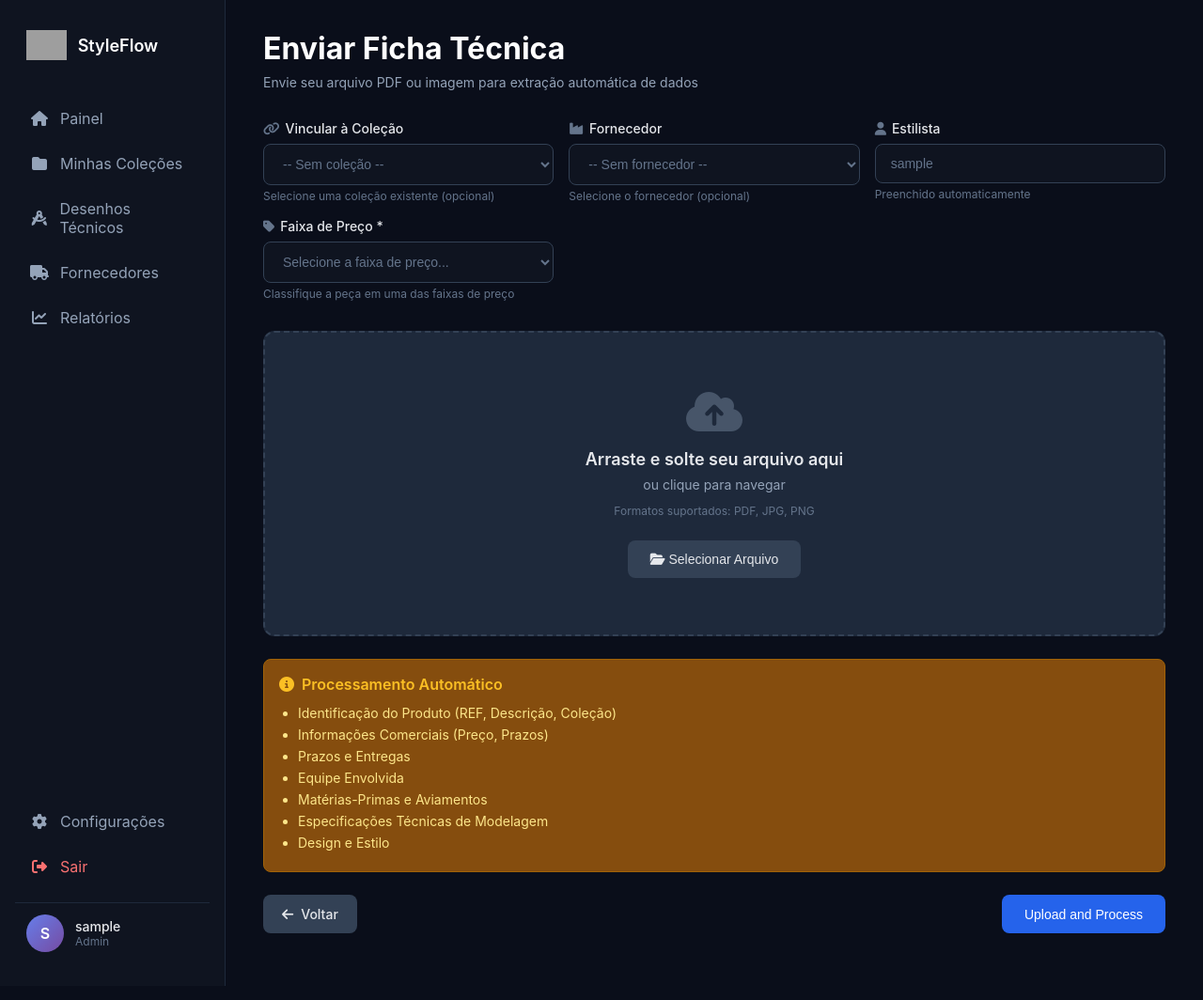
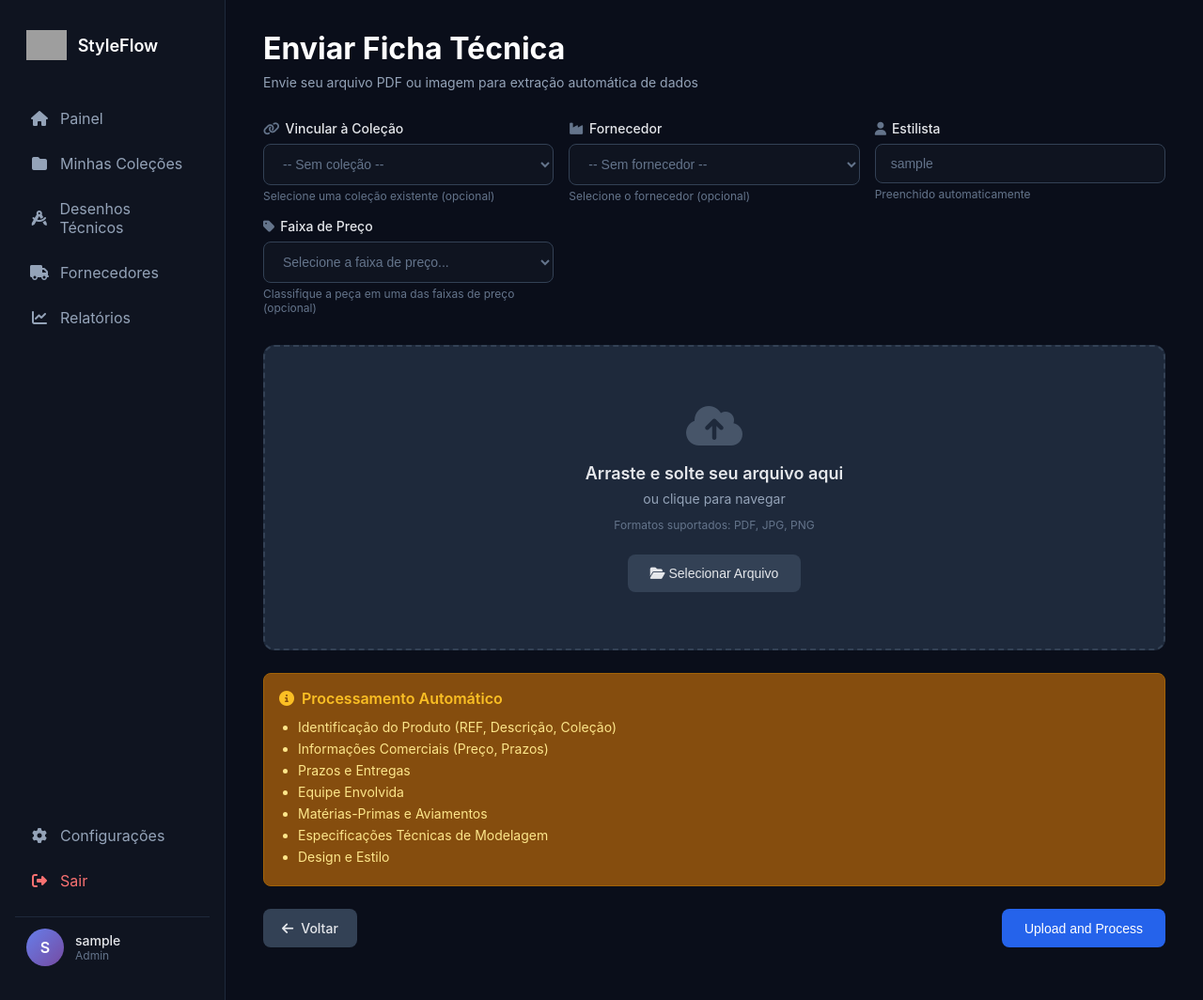
Before and after one commit to tempotec/AutoPLM, a Flask app: page /upload_pdf in a window 1280 px wide. Shown: the whole page at 94% size. Run offline with Flask 3, Linux system fonts and the light colour scheme; the visitor is signed in with stand-in values (Sample User, id 1); tables that the repository leaves empty hold one stand-in row (values such as "Sample post"); parts of the project's set-up code (start-up, migrations or seed data) failed here and were passed over; some libraries are stand-ins or nearby versions; grey boxes are pictures that could not be loaded.

Commit message:
Make price range selection optional on PDF uploads
Removes the `DataRequired` validator from the `price_range` field in the `UploadPDFForm` and updates the corresponding template to remove the asterisk and add "(opcional)" to the hint text.

Replit-Commit-Author: Agent
Replit-Commit-Session-Id: 780984e5-0984-45a1-afa8-57b91a930ad9
Replit-Commit-Checkpoint-Type: full_checkpoint
Replit-Commit-Event-Id: 5657d1b1-38bc-44b5-b88e-06ab64e963c4
Replit-Commit-Screenshot-Url: https://storage.googleapis.com/screenshot-production-us-central1/4e214fa5-6637-4e45-915d-1a3deb8e739e/780984e5-0984-45a1-afa8-57b91a930ad9/QnWeFJf

```diff
--- a/app.py
+++ b/app.py
@@ -373,8 +373,7 @@ class UploadPDFForm(FlaskForm):
                                  ('P2', 'P2'),
                                  ('P3', 'P3'),
                                  ('P4', 'P4')
-                             ],
-                             validators=[DataRequired()])
+                             ])
     pdf_file = FileField('File',
                          validators=[
                              FileRequired(),
--- a/templates/upload_pdf.html
+++ b/templates/upload_pdf.html
@@ -589,10 +589,10 @@
 
                     <div class="form-field">
                         <label for="price_range" class="form-label">
-                            <i class="fas fa-tag"></i>Faixa de Preço *
+                            <i class="fas fa-tag"></i>Faixa de Preço
                         </label>
                         {{ form.price_range(class="form-control") }}
-                        <small class="form-hint">Classifique a peça em uma das faixas de preço</small>
+                        <small class="form-hint">Classifique a peça em uma das faixas de preço (opcional)</small>
                     </div>
                 </div>
 
```
Also changed, not shown: attached_assets/image_1766441914488.png (added).
